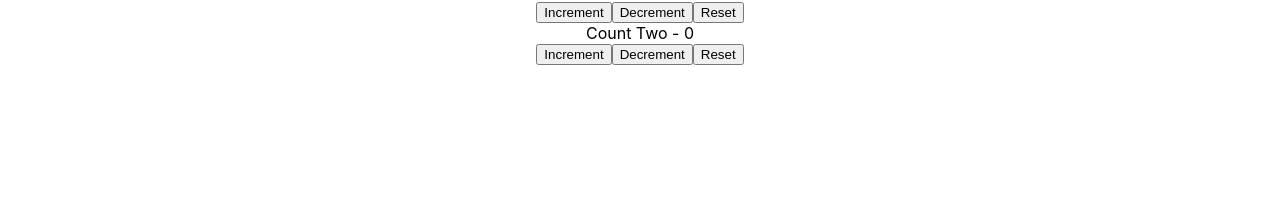
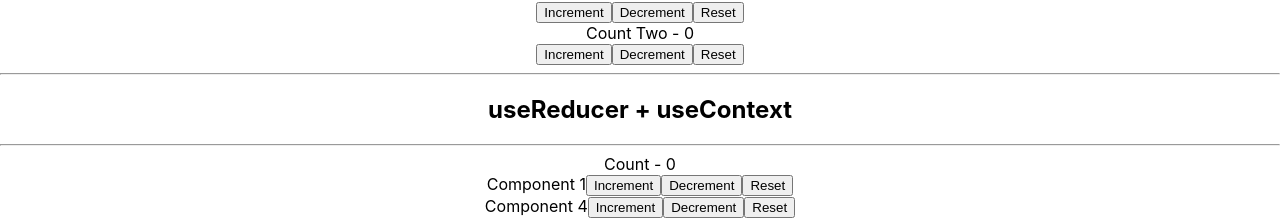
Before and after one commit to apm30/hooks, a React (Create React App) app: page / in a window 1280 px wide. Shown: the part 1246-1464 px from the top of the page. Before the commit the page ends 1311 px from the top, so only its background shows below. Built offline with nearby package versions, Linux system fonts and the light colour scheme; no server answers.

Commit message:
context + reducer

```diff
--- a/src/App.js
+++ b/src/App.js
@@ -1,4 +1,4 @@
-import React from 'react';
+import React, { useReducer } from 'react';
 import './App.css';
 import ClassCounter from './components/ClassCounter';
 import HookCounter from './components/HookCounter';
@@ -14,11 +14,30 @@
 import ReducerCounter from './components/ReducerCounter';
 import ReducerCounterTwo from './components/ReducerCounterTwo';
 import ReducerCounterThree from './components/ReducerCounterThree';
+import Component1 from './components/Component1';
+import Component2 from './components/Component2';
+import Component3 from './components/Component3';
 
 export const UserContext = React.createContext();
 export const ChannelContext = React.createContext();
+export const CountContext = React.createContext();
+
+const initialState = 0;
+const reducer = (state, action) => {
+	switch (action) {
+		case 'increment':
+			return state + 1;
+		case 'decrement':
+			return state - 1;
+		case 'reset':
+			return initialState;
+		default:
+			return state;
+	}
+};
 
 function App() {
+	const [count, dispatch] = useReducer(reducer, initialState);
 	return (
 		<div className="App">
 			<h2>useState hook</h2>
@@ -30,14 +49,11 @@
 			<HookCounter />
 			<hr />
 			<label>UseState hook counter with previous state:</label>
-
 			<HookCounterTwo />
 			<hr />
 			<label>UseState hook counter with an object:</label>
-
 			<HookCounterThree />
 			<hr />
-
 			<HookCounterFour />
 			<hr />
 			<hr />
@@ -70,6 +86,17 @@
 			<ReducerCounterTwo />
 			<hr />
 			<ReducerCounterThree />
+			<hr />
+			<h2>useReducer + useContext</h2>
+			<hr />
+			Count - {count}
+			<CountContext.Provider
+				value={{ countState: count, countDispatch: dispatch }}
+			>
+				<Component1 />
+				<Component2 />
+				<Component3 />
+			</CountContext.Provider>
 		</div>
 	);
 }
--- /dev/null
+++ b/src/components/Component1.jsx
@@ -0,0 +1,20 @@
+import React, { useContext } from 'react';
+import { CountContext } from '../App';
+
+function Component1() {
+	const countContext = useContext(CountContext);
+	return (
+		<div>
+			Component 1
+			<button onClick={() => countContext.countDispatch('increment')}>
+				Increment
+			</button>
+			<button onClick={() => countContext.countDispatch('decrement')}>
+				Decrement
+			</button>
+			<button onClick={() => countContext.countDispatch('reset')}>Reset</button>
+		</div>
+	);
+}
+
+export default Component1;
--- /dev/null
+++ b/src/components/Component2.jsx
@@ -0,0 +1,12 @@
+import React from 'react';
+import Component4 from './Component4';
+
+function Component2() {
+	return (
+		<div>
+			<Component4 />
+		</div>
+	);
+}
+
+export default Component2;
--- /dev/null
+++ b/src/components/Component3.jsx
@@ -0,0 +1,7 @@
+import React from 'react';
+
+function Component3() {
+	return <div></div>;
+}
+
+export default Component3;
--- /dev/null
+++ b/src/components/Component4.jsx
@@ -0,0 +1,20 @@
+import React, { useContext } from 'react';
+import { CountContext } from '../App';
+
+function Component4() {
+	const countContext = useContext(CountContext);
+	return (
+		<div>
+			Component 4
+			<button onClick={() => countContext.countDispatch('increment')}>
+				Increment
+			</button>
+			<button onClick={() => countContext.countDispatch('decrement')}>
+				Decrement
+			</button>
+			<button onClick={() => countContext.countDispatch('reset')}>Reset</button>
+		</div>
+	);
+}
+
+export default Component4;
```
Also changed, not shown: src/components/Component5.jsx (added, +20 -0 lines).
